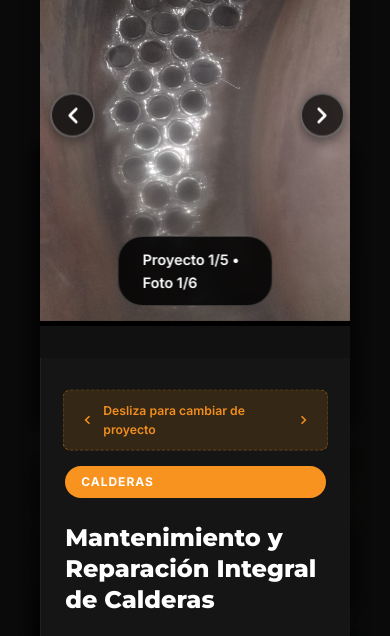
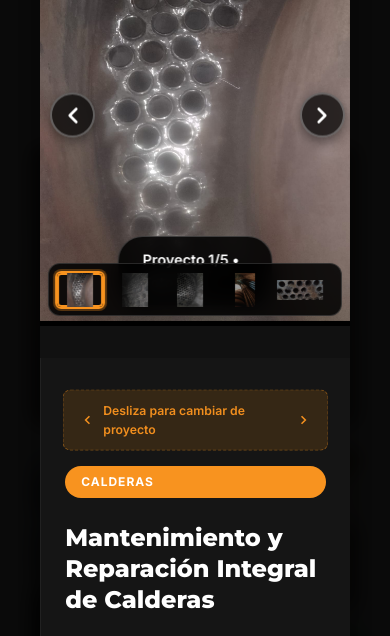
Before and after one commit to arielito1989/jkcindustriales, a plain HTML site: page index.html in a window 390 px wide. Both pictures are taken after a click on the element 195 px from the left and 5567 px from the top of the page. Shown: the part 5283-5919 px from the top of the page. Drawn offline with nearby package versions, Linux system fonts and the light colour scheme.

Commit message:
✨ Fix: Improved project swipe + Add thumbnail gallery
🐛 FIXED: Project Swipe Navigation (More Reliable)
- Changed from screenX to clientX for better accuracy
- Added isSwiping flag to differentiate from scrolling
- Detects gesture direction in touchmove (deltaX > deltaY)
- Uses preventDefault() when horizontal swipe detected
- Added touch duration limit (500ms max)
- Reduced threshold from 80px to 60px for better response
- Prevents scroll interference during swipe gesture

🖼️ NEW FEATURE: Thumbnail Gallery
- Always visible below main image
- Horizontal scrollable carousel
- Auto-generated from project images
- Click thumbnail to jump to that image
- Active thumbnail highlighted with orange border
- Auto-scroll to keep active thumbnail centered
- Hidden if project has only one image
- Smooth animations and transitions

🎯 Thumbnail Features:
- 60x45px size (50x38px on mobile)
- Glass-morphism background (rgba blur)
- Custom scrollbar styled with orange accent
- Lazy loading for performance
- Hover effects with scale transform
- Active state with border glow
- Automatic cleanup when changing projects

💡 Smart Behavior:
- Thumbnails populate on first project open
- Update active state on image change
- Cleared when switching to different project
- Smooth scroll to active thumbnail
- Touch-friendly spacing and sizing

🔧 Technical Improvements:
- Separate touch handlers for images vs projects
- Better gesture detection algorithm
- preventDefault() only for horizontal swipes
- Maintains vertical scroll functionality
- sessionStorage for hint persistence
- Auto-hide hint after first successful swipe

📱 Mobile Optimizations:
- Responsive thumbnail sizes
- Touch-friendly tap targets
- Smooth scrolling on all devices
- Optimized z-index layering
- Proper overflow handling

```diff
--- a/index.html
+++ b/index.html
@@ -816,6 +816,11 @@
 
                 <div class="lightbox-counter" id="lightboxCounter"></div>
 
+                <!-- Galería de thumbnails -->
+                <div class="lightbox-thumbnails" id="lightboxThumbnails">
+                    <!-- Populated by JavaScript -->
+                </div>
+
                 <div class="lightbox-next" id="lightboxNext">
                     <svg viewBox="0 0 24 24" fill="none" stroke="currentColor" stroke-width="2" stroke-linecap="round"
                         stroke-linejoin="round">
--- a/script.js
+++ b/script.js
@@ -284,6 +284,13 @@ function openLightbox(projectIndex, startImageIndex = 0) {
     }
 
     currentImageIndex = (startImageIndex >= 0 && startImageIndex < currentGallery.length) ? startImageIndex : 0;
+
+    // Limpiar thumbnails del proyecto anterior
+    const thumbnailsContainer = document.getElementById('lightboxThumbnails');
+    if (thumbnailsContainer) {
+        thumbnailsContainer.innerHTML = '';
+    }
+
     updateLightboxImage();
 
     lightbox.classList.add('active');
@@ -363,6 +370,9 @@ function updateLightboxImage() {
             lightboxCounter.textContent = `Proyecto ${currentProjectIndex + 1}/${projectsData.length} • Foto ${currentImageIndex + 1}/${currentGallery.length}`;
         }
 
+        // Actualizar thumbnails
+        updateThumbnails();
+
         // Load handler con fade in
         lightboxImage.onload = () => {
             lightboxContent.classList.remove('loading');
@@ -387,6 +397,49 @@ function updateLightboxImage() {
             isTransitioning = false;
         }
     }, 300); // Delay para fade out
+}
+
+// Populate and update thumbnails
+function updateThumbnails() {
+    const thumbnailsContainer = document.getElementById('lightboxThumbnails');
+    if (!thumbnailsContainer || currentGallery.length === 0) return;
+
+    // Solo popular thumbnails la primera vez que se abre el proyecto
+    if (thumbnailsContainer.children.length === 0) {
+        thumbnailsContainer.innerHTML = '';
+
+        currentGallery.forEach((img, index) => {
+            const thumbDiv = document.createElement('div');
+            thumbDiv.className = 'thumbnail-item';
+            thumbDiv.dataset.index = index;
+
+            const thumbImg = document.createElement('img');
+            thumbImg.src = img.src;
+            thumbImg.alt = `Thumbnail ${index + 1}`;
+            thumbImg.loading = 'lazy';
+
+            thumbDiv.appendChild(thumbImg);
+            thumbnailsContainer.appendChild(thumbDiv);
+
+            // Click handler
+            thumbDiv.addEventListener('click', () => {
+                currentImageIndex = index;
+                updateLightboxImage();
+            });
+        });
+    }
+
+    // Actualizar estado activo
+    const allThumbs = thumbnailsContainer.querySelectorAll('.thumbnail-item');
+    allThumbs.forEach((thumb, index) => {
+        thumb.classList.toggle('active', index === currentImageIndex);
+    });
+
+    // Auto-scroll para mantener thumbnail activo visible
+    const activeThumb = thumbnailsContainer.querySelector('.thumbnail-item.active');
+    if (activeThumb) {
+        activeThumb.scrollIntoView({ behavior: 'smooth', block: 'nearest', inline: 'center' });
+    }
 }
 
 // Lightbox: Navigation
@@ -745,31 +798,41 @@ function initProjectSwipeGestures() {
     let touchStartX = 0;
     let touchEndX = 0;
     let touchStartY = 0;
-    let touchEndY = 0;
-    let isScrolling = false;
+    let touchStartTime = 0;
+    let isSwiping = false;
     let hasSwipedBefore = sessionStorage.getItem('hasSwipedProject');
 
     lightboxInfo.addEventListener('touchstart', (e) => {
-        touchStartX = e.changedTouches[0].screenX;
-        touchStartY = e.changedTouches[0].screenY;
-        isScrolling = false;
+        touchStartX = e.changedTouches[0].clientX;
+        touchStartY = e.changedTouches[0].clientY;
+        touchStartTime = Date.now();
+        isSwiping = false;
     }, { passive: true });
 
     lightboxInfo.addEventListener('touchmove', (e) => {
-        // Detectar si el usuario está scrolleando verticalmente
-        const currentY = e.changedTouches[0].screenY;
-        const verticalDiff = Math.abs(currentY - touchStartY);
-        if (verticalDiff > 10) {
-            isScrolling = true;
+        if (!isSwiping) {
+            const currentX = e.changedTouches[0].clientX;
+            const currentY = e.changedTouches[0].clientY;
+            const deltaX = Math.abs(currentX - touchStartX);
+            const deltaY = Math.abs(currentY - touchStartY);
+
+            // Determinar dirección del gesto
+            if (deltaX > deltaY && deltaX > 15) {
+                // Es un swipe horizontal
+                isSwiping = true;
+                e.preventDefault(); // Prevenir scroll mientras se hace swipe
+            }
+        } else {
+            e.preventDefault(); // Continuar previniendo scroll durante swipe
         }
-    }, { passive: true });
+    }, { passive: false }); // passive: false para poder usar preventDefault
 
     lightboxInfo.addEventListener('touchend', (e) => {
-        touchEndX = e.changedTouches[0].screenX;
-        touchEndY = e.changedTouches[0].screenY;
+        touchEndX = e.changedTouches[0].clientX;
+        const touchDuration = Date.now() - touchStartTime;
 
-        // Solo manejar swipe si NO estaba scrolleando
-        if (!isScrolling) {
+        // Solo procesar si fue un swipe horizontal detectado
+        if (isSwiping && touchDuration < 500) { // Máximo 500ms para ser swipe
             const swipeDetected = handleProjectSwipe();
 
             // Ocultar hint después del primer swipe
@@ -781,20 +844,20 @@ function initProjectSwipeGestures() {
                 sessionStorage.setItem('hasSwipedProject', 'true');
             }
         }
+
+        isSwiping = false;
     }, { passive: true });
 
     function handleProjectSwipe() {
-        const swipeThreshold = 80; // Más threshold para evitar cambios accidentales
+        const swipeThreshold = 60; // Reducido para mejor respuesta
         const horizontalDiff = touchEndX - touchStartX;
-        const verticalDiff = Math.abs(touchEndY - touchStartY);
 
-        // Solo si es un swipe claramente horizontal
-        if (verticalDiff < 50) {
-            if (horizontalDiff > swipeThreshold) {
+        if (Math.abs(horizontalDiff) > swipeThreshold) {
+            if (horizontalDiff > 0) {
                 // Swipe derecha → proyecto anterior
                 prevProject();
                 return true;
-            } else if (horizontalDiff < -swipeThreshold) {
+            } else {
                 // Swipe izquierda → proyecto siguiente
                 nextProject();
                 return true;
--- a/styles.css
+++ b/styles.css
@@ -1636,6 +1636,86 @@ section {
 .lightbox-next {
     right: 5px;
     /* Posicionada casi en el borde derecho del contenedor de imagen */
+}
+
+/* Lightbox Thumbnails Gallery */
+.lightbox-thumbnails {
+    position: absolute;
+    bottom: 15px;
+    left: 50%;
+    transform: translateX(-50%);
+    display: flex;
+    gap: 0.5rem;
+    padding: 0.6rem;
+    background: rgba(0, 0, 0, 0.85);
+    border-radius: 12px;
+    backdrop-filter: blur(10px);
+    border: 1px solid rgba(255, 255, 255, 0.15);
+    z-index: 10;
+    max-width: 90%;
+    overflow-x: auto;
+    overflow-y: hidden;
+    scrollbar-width: thin;
+    scrollbar-color: var(--secondary-color) rgba(0, 0, 0, 0.3);
+}
+
+.lightbox-thumbnails::-webkit-scrollbar {
+    height: 4px;
+}
+
+.lightbox-thumbnails::-webkit-scrollbar-track {
+    background: rgba(0, 0, 0, 0.3);
+    border-radius: 2px;
+}
+
+.lightbox-thumbnails::-webkit-scrollbar-thumb {
+    background: var(--secondary-color);
+    border-radius: 2px;
+}
+
+.thumbnail-item {
+    flex-shrink: 0;
+    width: 60px;
+    height: 45px;
+    border-radius: 6px;
+    overflow: hidden;
+    cursor: pointer;
+    border: 2px solid transparent;
+    transition: all 0.3s ease;
+    opacity: 0.6;
+    position: relative;
+}
+
+.thumbnail-item img {
+    width: 100%;
+    height: 100%;
+    object-fit: cover;
+    transition: transform 0.3s ease;
+}
+
+.thumbnail-item:hover {
+    opacity: 0.85;
+    transform: scale(1.05);
+}
+
+.thumbnail-item.active {
+    opacity: 1;
+    border-color: var(--secondary-color);
+    box-shadow: 0 0 0 2px rgba(248, 147, 31, 0.3);
+}
+
+.thumbnail-item.active::after {
+    content: '';
+    position: absolute;
+    inset: 0;
+    border: 2px solid var(--secondary-color);
+    border-radius: 4px;
+    pointer-events: none;
+}
+
+/* Hide thumbnails if only one image */
+.lightbox-thumbnails:has(.thumbnail-item:only-child) {
+    display: none;
 }
 
 /* Project Navigation Buttons */
@@ -3396,6 +3476,19 @@ section {
                 width: 18px !important;
                 height: 18px !important;
             }
+
+            /* Thumbnails responsive */
+            .lightbox-thumbnails {
+                bottom: 10px;
+                padding: 0.4rem;
+                gap: 0.3rem;
+                max-width: 95%;
+            }
+
+            .thumbnail-item {
+                width: 50px;
+                height: 38px;
+            }
         }
 
         .hero-buttons {
```
